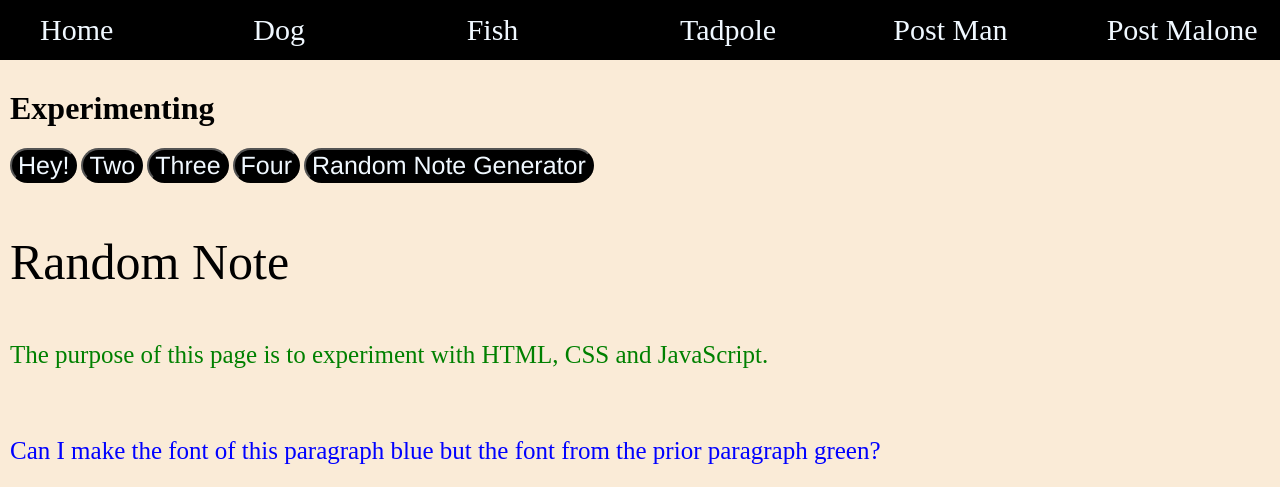
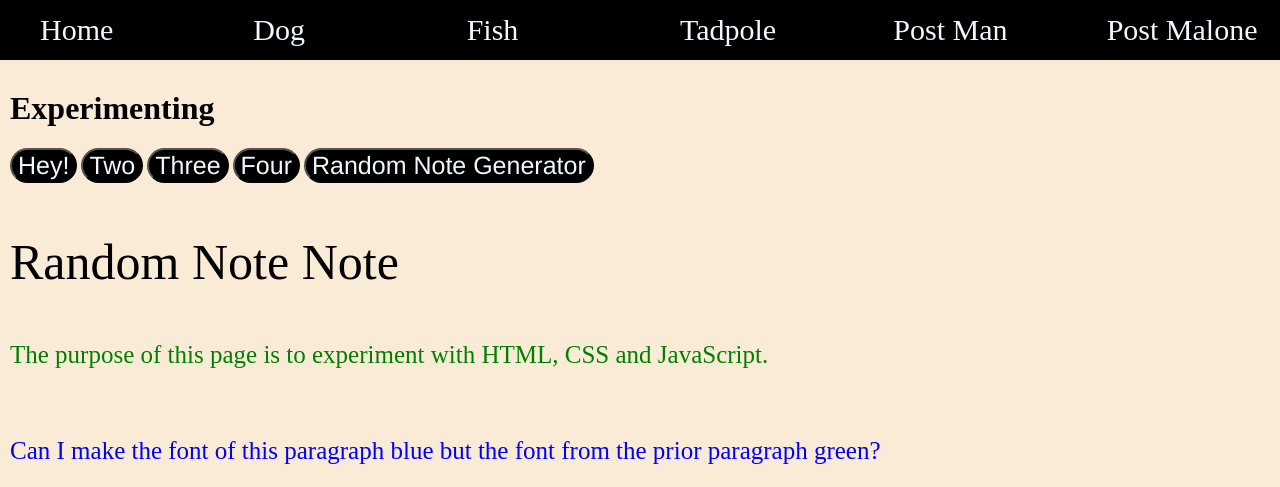
Before and after one commit to Bradpk/Experimenting, a plain HTML site: page index.html in a window 1280 px wide. Shown: the top 487 px of the page. Drawn offline with nearby package versions, Linux system fonts and the light colour scheme.

Commit message:
Update index.html

```diff
--- a/index.html
+++ b/index.html
@@ -35,7 +35,7 @@
 
         <button onclick='five()'>Random Note Generator</button>
 
-        <p id="random">Random Note</p>
+        <p id="random">Random Note Note</p>
 
 
 
```
